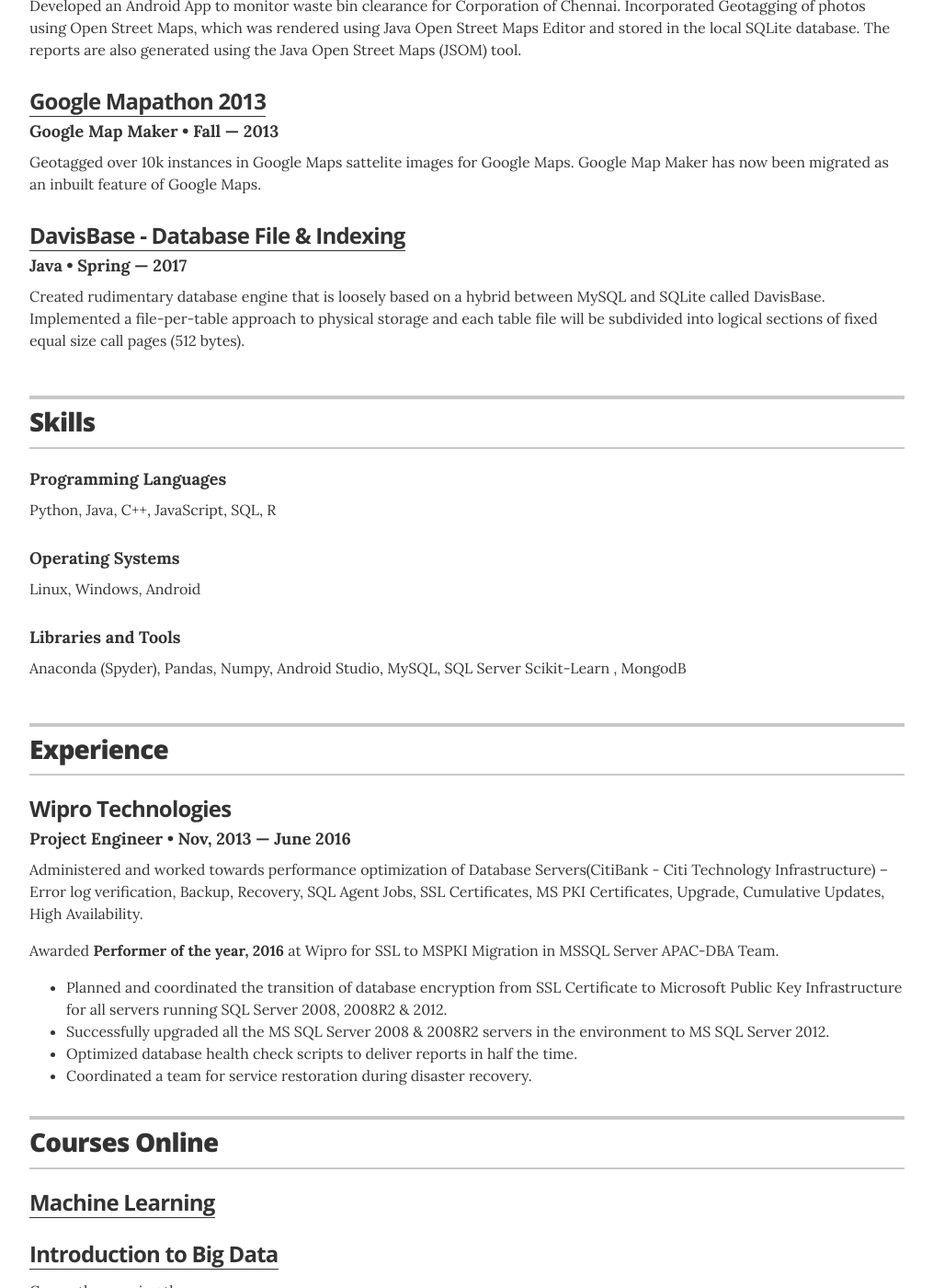
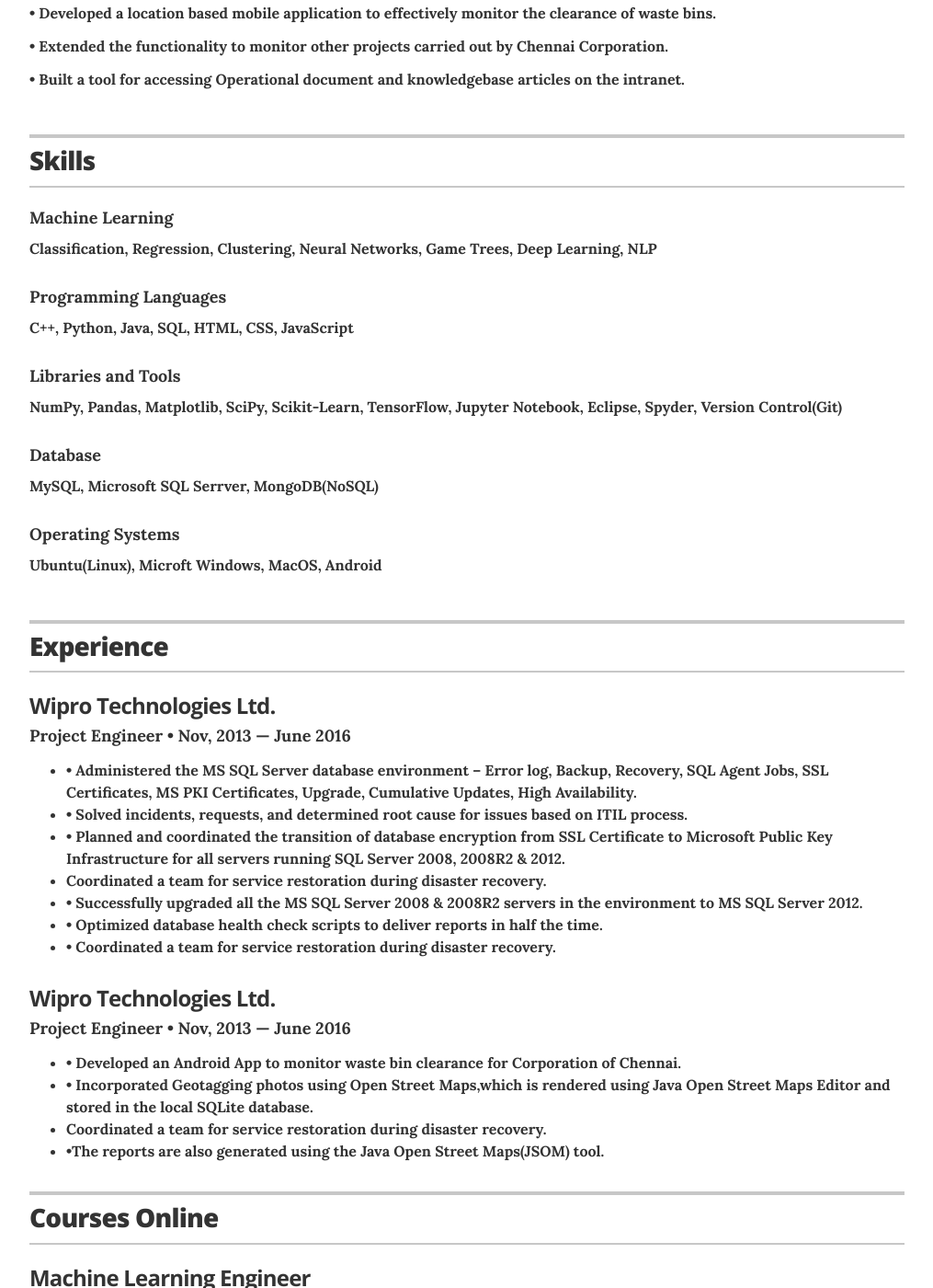
Before and after one commit to mohanakrishnavh/mohanakrishnavh.github.io, a Jekyll site: the page index.html, which Jekyll copies as it is, in a window 1280 px wide and 1400 px high, scrolled down 2556 px. Shown: the whole window at 92% size, without its empty margins (132-1147 px from the left). Built offline with Jekyll 4.4.1, drawn with Linux system fonts in a browser that asks for light colours; some of the changed text lies outside the part shown.

Commit message:
Update index.html

```diff
--- a/index.html
+++ b/index.html
@@ -125,12 +125,13 @@
 
 
        <p class="resume-item-copy"><b>Coursework :</b> Machine Learning, Database Design, Statistical Methods for Data Science, Web Programming Languages, Design & Analysis of Algorithm, Software Project Planning & Management, Artificial Intelligence, Big Data</p>
-	     <p class="resume-item-copy"><b>Activities :</b> Working as <b>Computer Science Outreach Instructor</b> - Conducting Coding Workshops for school students in C++, Python, Java, Scratch and Explore Coding Tools.</p>
+	     <p class="resume-item-copy"><b>Activities : Member of Association of Computing Machinery and Centre for Computer Science Education and Outreach, UTD. </p>
 	      </div>
 
         <div class="resume-item" itemscope itemprop="alumniOf" itemtype="http://schema.org/CollegeOrUniversity">
           <h3 class="resume-item-title" itemprop="name">Udacity</h3>
           <h4 class="resume-item-details" itemprop="description">Machine Learning Nanodegree &mdash; December,2017</h4>
+        </div>
 
 
 		<div class="resume-item" itemscope itemprop="alumniOf" itemtype="http://schema.org/CollegeOrUniversity">
@@ -171,48 +172,34 @@
           <p class="resume-item-copy"> • Achieved a prediction accuracy rate of 62.5%. </p>
        </div>
 
-        <div class="resume-item">
-          <h3 class="resume-item-title"><a href="https://github.com/mohanakrishnavh/ID3">Iterative Dichotomiser 3</a></h3>
+       	<div class="resume-item">
+          <h3 class="resume-item-title"><a href="https://github.com/mohanakrishnavh/Text-Classification?lipi=urn%3Ali%3Apage%3Ad_flagship3_profile_view_base%3BAW5bRbvuRDiNR6%2FSjPIWZA%3D%3D">Text Classification</a></h3>
           <h4 class="resume-item-details"> Anaconda (Spyder), Python &bull; Spring &mdash; 2017</h4>
-          <p class="resume-item-copy">  Implemented the ID3 Algorithm on dataset with 20 attribues. Tested the algorithm on the test datset before and after pruning for different values of L & K and computed the accuracy with respect to training and validation dataset. Accuracy : 76.85%.
-		</p>
+          <p class="resume-item-copy"> • Implemented Naive Bayes algorithm and Logistic Regression algorithm to classify the emails as ham or spam. </p>
+          <p class="resume-item-copy"> • Improved the accuracy by eliminating stop words. Accuracy: 95.18% </p>
+
         </div>
 
-       		 <div class="resume-item">
-          <h3 class="resume-item-title"><a href="https://github.com/mohanakrishnavh/Naive-Bayes">Email Classification - Naive bayes</a></h3>
-          <h4 class="resume-item-details"> Anaconda (Spyder), Python &bull; Spring &mdash; 2017</h4>
-          <p class="resume-item-copy">  Implemented Multinomial Naive Bayes Algorithm for Text Classification to classify the email as spam or not. Tested the accuracy of the algorithm with and without stop words. Accuracy : 94.35%.
-</p>
-        </div>
-
-		 <div class="resume-item">
-          <h3 class="resume-item-title"><a href="https://github.com/mohanakrishnavh/Logistic-Regression">Email Classification - Logistic Regression</a></h3>
-          <h4 class="resume-item-details"> Anaconda (Spyder), Python  &bull; Spring&mdash; 2017</h4>
-          <p class="resume-item-copy">  Classifed the email as spam or ham using  MCAP Logistic Regression algorithm with L2 regularization. Used the algorithm
-to learn from the training set and reported accuracy on the test set for different values of λ. Compared the performance by eliminating the stop words. Accuracy : 94.97%.
-</p>
-        </div>
-
-
-  		  <div class="resume-item">
-          <h3 class="resume-item-title"><a href="https://github.com/mohanakrishnavh/K-Means-Clustering-for-Image-Compression">K-Means Clustering (Image Compression)</a></h3>
+		  <div class="resume-item">
+          <h3 class="resume-item-title"><a href="https://github.com/mohanakrishnavh/K-Means-Clustering-for-Image-Compression">Image Compression</a></h3>
           <h4 class="resume-item-details"> Java &bull; Spring &mdash; 2017</h4>
-          <p class="resume-item-copy">  Used K-Means Clustering for compressing images. Implemented the algorithm for different values of k and compared the compression rates.
+          <p class="resume-item-copy"> • Used K-means Clustering technique to compress images and compared the compression rates for different values of K.
 </p>
         </div>
 
 		        <div class="resume-item">
           <h3 class="resume-item-title"><a href="https://github.com/mohanakrishnavh/Library-Management-System">Library Management System</a></h3>
           <h4 class="resume-item-details"> Java, Swings, MySQL &bull; Spring &mdash; 2017</h4>
-          <p class="resume-item-copy">  Developed a Library Management Application for the Librarian. Implemented features : Borrower Management, Book Search & Availability, Book Loans & Pay Fine.
-</p>
+          <p class="resume-item-copy"> • Built a MySQL based application designed from the perspective of a librarian. </p>
+          <p class="resume-item-copy"> • Implemented features: Borrower Management, Book Search & Availability, Book Loans and Fine Management. </p>
+
         </div>
 
 
 		  <div class="resume-item">
           <h3 class="resume-item-title"><a href="https://github.com/mohanakrishnavh/BiddingWebApplication">Bidding Web Application</a></h3>
           <h4 class="resume-item-details">Java, JSP, MySQL, Bootstrap, Hibernate, oAuth, RESTful Web Services   &bull; Fall &mdash; 2016</h4>
-          <p class="resume-item-copy"> Developed an e-commerce bidding web application implementing Web Services. The Object Relation Mapping (ORM) is established with Hibernate. Features Implemented : New User Registration, Login (Single Sign-on & Traditional), User Profile, Search Functionality, Shopping cart .
+          <p class="resume-item-copy"> • Created an online auction and shopping website where people and businesses buy and sell a broad variety of goods and services
 
 </p>  </div>
 
@@ -223,18 +210,21 @@
 
 </p>  </div>
 
-		  <div class="resume-item">
-          <h3 class="resume-item-title"><a href="https://www.google.com/mapmaker/mapathon/india2013/">Google Mapathon 2013</a></h3>
-          <h4 class="resume-item-details"> Google Map Maker   &bull; Fall &mdash; 2013</h4>
-          <p class="resume-item-copy">  Geotagged over 10k instances in Google Maps sattelite images for Google Maps. Google Map Maker has now been migrated as an inbuilt feature of Google Maps.
-
-</p>  </div>
 
       <div class="resume-item">
-          <h3 class="resume-item-title"><a href="https://github.com/mohanakrishnavh/DavisBase">DavisBase - Database File & Indexing </a></h3>
+          <h3 class="resume-item-title"><a href="https://github.com/mohanakrishnavh/DavisBase">DavisBase - Low Level Database Project </a></h3>
           <h4 class="resume-item-details">Java   &bull; Spring &mdash; 2017</h4>
-          <p class="resume-item-copy">  Created rudimentary database engine that is loosely based on a hybrid between MySQL and SQLite called DavisBase. Implemented a file-per-table approach to physical storage and each table file will be subdivided into logical sections of fixed equal size call pages (512 bytes).
-</p>  </div>
+          <p class="resume-item-copy"> • Created rudimentary database engine that is loosely based on a hybrid between MySQL and SQLite called DavisBase.</p>
+          <p class="resume-item-copy"> • Implemented a file-per-table approach to physical storage and each table file will be subdivided into logical sections of fixed equal size call pages (512 bytes). </p>
+      </div>
+
+      <div class="resume-item">
+          <h3 class="resume-item-title"><a href="https://mohanakrishnavh.github.io/">eWasteBin - Android App </a></h3>
+          <h4 class="resume-item-details">Android, Open Street Maps, Google Location API &bull; Spring &mdash; 2013</h4>
+          <p class="resume-item-copy"> • Developed a location based mobile application to effectively monitor the clearance of waste bins. </p>
+          <p class="resume-item-copy"> • Extended the functionality to monitor other projects carried out by Chennai Corporation. </p>
+          <p class="resume-item-copy"> • Built a tool for accessing Operational document and knowledgebase articles on the intranet. </p>
+      </div>
 
 
 
@@ -250,18 +240,28 @@
         </header>
 
         <div class="resume-item">
+          <h4 class="resume-item-details">Machine Learning</h4>
+          <p class="resume-item-copy">Classification, Regression, Clustering, Neural Networks, Game Trees, Deep Learning, NLP </p>
+        </div>
+
+        <div class="resume-item">
           <h4 class="resume-item-details">Programming Languages</h4>
-          <p class="resume-item-copy">Python, Java, C++, JavaScript, SQL, R </p>
+          <p class="resume-item-copy">C++, Python, Java, SQL, HTML, CSS, JavaScript </p>
+        </div>
+
+        <div class="resume-item">
+          <h4 class="resume-item-details">Libraries and Tools</h4>
+          <p class="resume-item-copy">NumPy, Pandas, Matplotlib, SciPy, Scikit-Learn, TensorFlow, Jupyter Notebook, Eclipse, Spyder, Version Control(Git) </p>
+        </div>
+
+        <div class="resume-item">
+          <h4 class="resume-item-details">Database</h4>
+          <p class="resume-item-copy">MySQL, Microsoft SQL Serrver, MongoDB(NoSQL) </p>
         </div>
 
         <div class="resume-item">
           <h4 class="resume-item-details">Operating Systems</h4>
-          <p class="resume-item-copy">Linux, Windows, Android</p>
-        </div>
-
-        <div class="resume-item">
-          <h4 class="resume-item-details">Libraries and Tools</h4>
-          <p class="resume-item-copy">Anaconda (Spyder), Pandas, Numpy, Android Studio, MySQL, SQL Server Scikit-Learn , MongodB </p>
+          <p class="resume-item-copy">Ubuntu(Linux), Microft Windows, MacOS, Android</p>
         </div>
 
       </section>
@@ -277,24 +277,34 @@
 
         <!-- Duplicate these resume-item elements and edit accordingly for each job you want to add here -->
         <div class="resume-item" itemscope itemprop="worksFor" itemtype="http://schema.org/Organization">
-          <h3 class="resume-item-title" itemprop="name">Wipro Technologies</h3>
+          <h3 class="resume-item-title" itemprop="name">Wipro Technologies Ltd.</h3>
           <h4 class="resume-item-details" itemprop="description">Project Engineer &bull; Nov, 2013 &mdash; June 2016</h4>
-          <p class="resume-item-copy">Administered and worked towards performance optimization of Database Servers(CitiBank - Citi Technology Infrastructure) – Error log verification, Backup, Recovery, SQL Agent Jobs, SSL Certificates, MS PKI Certificates, Upgrade, Cumulative Updates, High Availability.
-		</p><p>Awarded <b>Performer of the year, 2016</b> at Wipro for SSL to MSPKI Migration in MSSQL Server APAC-DBA Team.
-</p>
           <ul class="resume-item-list">
-            <li>Planned and coordinated the transition of database encryption from SSL Certificate to Microsoft Public Key Infrastructure for all servers running SQL Server 2008, 2008R2 & 2012.</li>
-            <li>Successfully upgraded all the MS SQL Server 2008 & 2008R2 servers in the environment to MS SQL Server 2012.</li>
-            <li>Optimized database health check scripts to deliver reports in half the time.</li>
+            <li> • Administered the MS SQL Server database environment – Error log, Backup, Recovery, SQL Agent Jobs, SSL Certificates, MS PKI Certificates, Upgrade, Cumulative Updates, High Availability. </li>
+            <li> • Solved incidents, requests, and determined root cause for issues based on ITIL process. </li>
+            <li> • Planned and coordinated the transition of database encryption from SSL Certificate to Microsoft Public Key Infrastructure for all servers running SQL Server 2008, 2008R2 & 2012. </li>
 		<li>Coordinated a team for service restoration during disaster recovery.</li>
+            <li> • Successfully upgraded all the MS SQL Server 2008 & 2008R2 servers in the environment to MS SQL Server 2012. </li>
+            <li> • Optimized database health check scripts to deliver reports in half the time. </li>
+            <li> • Coordinated a team for service restoration during disaster recovery. </li>
           </ul>
           <!--p class="resume-item-copy">If you're going to copy paste markup, or edit it, just be sure to keep the appropriate classnames on your new elements for styling purposes.</p-->
 
         </div><!-- end of resume-item -->
 
+        <!-- Duplicate these resume-item elements and edit accordingly for each job you want to add here -->
+        <div class="resume-item" itemscope itemprop="worksFor" itemtype="http://schema.org/Organization">
+          <h3 class="resume-item-title" itemprop="name">Wipro Technologies Ltd.</h3>
+          <h4 class="resume-item-details" itemprop="description">Project Engineer &bull; Nov, 2013 &mdash; June 2016</h4>
+          <ul class="resume-item-list">
+            <li> • Developed an Android App to monitor waste bin clearance for Corporation of Chennai. </li>
+            <li> • Incorporated Geotagging photos using Open Street Maps,which is rendered using Java Open Street Maps Editor and stored in the local SQLite database. </li>
+    <li>Coordinated a team for service restoration during disaster recovery.</li>
+            <li> •The reports are also generated using the Java Open Street Maps(JSOM) tool. </li>
+          </ul>
+          <!--p class="resume-item-copy">If you're going to copy paste markup, or edit it, just be sure to keep the appropriate classnames on your new elements for styling purposes.</p-->
 
-
-
+        </div><!-- end of resume-item -->
 
 
       <!-- begin Associations -->
@@ -305,21 +315,17 @@
         </header>
 
         <div class="resume-item">
-          <h3 class="resume-item-title"><a href="http://www.cs.cmu.edu/~tom/10701_sp11/lectures.shtml">Machine Learning </a></h3>
-          <!--h4 class="resume-item-details">Volunteer &bull; 2008 &mdash; Present</h4>
-          <p class="resume-item-copy">Organized fund drives and participated in fundraising events for the benefit of families in third world countries without proper access to malt beverages.</p-->
+          <h3 class="resume-item-title"><a href="https://www.udacity.com/course/machine-learning-engineer-nanodegree--nd009">Machine Learning Engineer</a></h3>
+
+
         </div>
 
        	  <div class="resume-item">
           <h3 class="resume-item-title"><a href="https://www.coursera.org/learn/big-data-introduction/home/welcome">Introduction to Big Data</a></h3>
-          <p>Currently pursuing the course</p>
+
 	      </div>
 
-		<div class="resume-item">
-          <h3 class="resume-item-title"><a href="https://www.udacity.com/course/machine-learning-engineer-nanodegree--nd009">Machine Learning Engineer *</a></h3>
-          <p>Currently pursuing the course</p>
 
-        </div>
 
 
 
```
